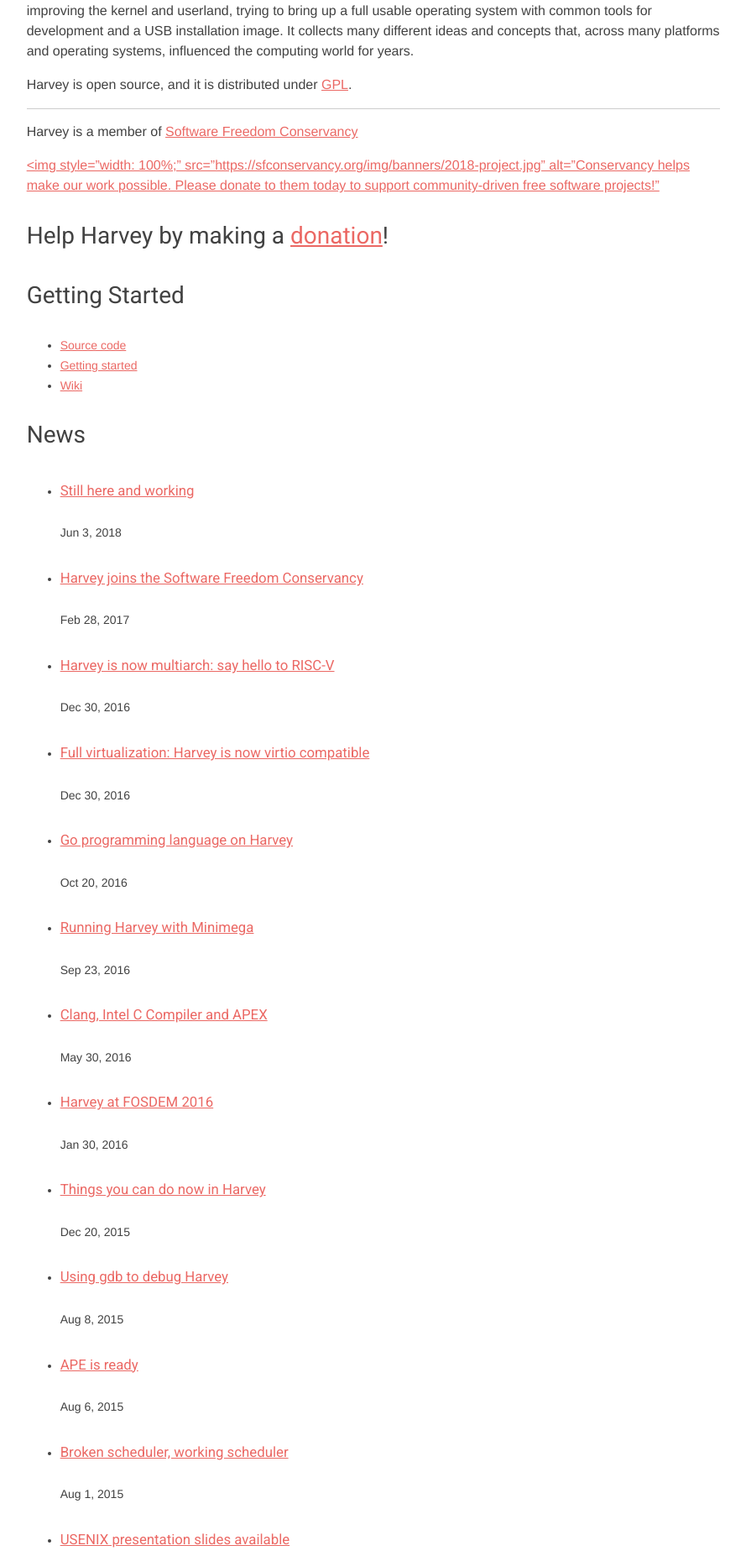
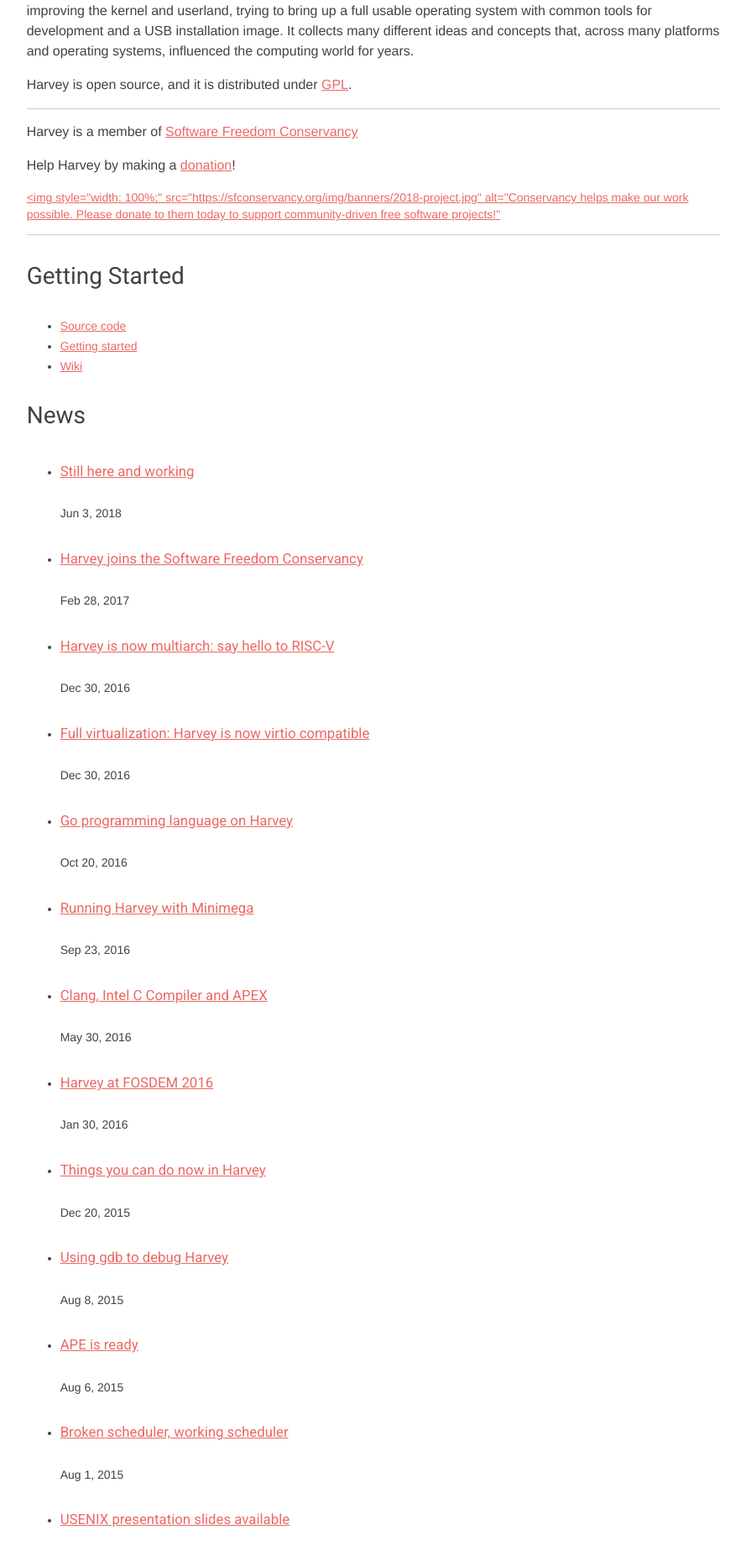
Before and after one commit to sevki/harvey-os.github.io, a Jekyll site: the page built from index.md, in a window 1280 px wide. Shown: the part 462-2315 px from the top of the page at 84% size, without its empty margins (195-1084 px from the left). Built offline with Jekyll 4.4.1, drawn with Linux system fonts in a browser that asks for light colours; nearby versions of some CDN libraries.

```diff
--- a/index.md
+++ b/index.md
@@ -23,14 +23,16 @@ Harvey is open source, and it is distributed under [GPL](http://www.gnu.org/lice
 -----
 Harvey is a member of [Software Freedom Conservancy](https://github.com/Harvey-OS/harvey/wiki/Conservancy)
 
-<a href="https://sfconservancy.org/supporter">
-  <img style="width: 100%;"
-       src="https://sfconservancy.org/img/banners/2018-project.jpg"
-       alt="Conservancy helps make our work possible.
-            Please donate to them today to support community-driven free software projects!"
-</a>
+Help Harvey by making a [donation](donate)!
 
-Help Harvey by making a [donation](donate)!
+<div style="margin: 0 auto; max-width: 1200px;">
+    <a href="https://sfconservancy.org/supporter">
+      <img style="width: 100%;"
+           src="https://sfconservancy.org/img/banners/2018-project.jpg"
+           alt="Conservancy helps make our work possible.
+                Please donate to them today to support community-driven free software projects!"
+    </a>
+</div>
 -----
 
 ## Getting Started
```
